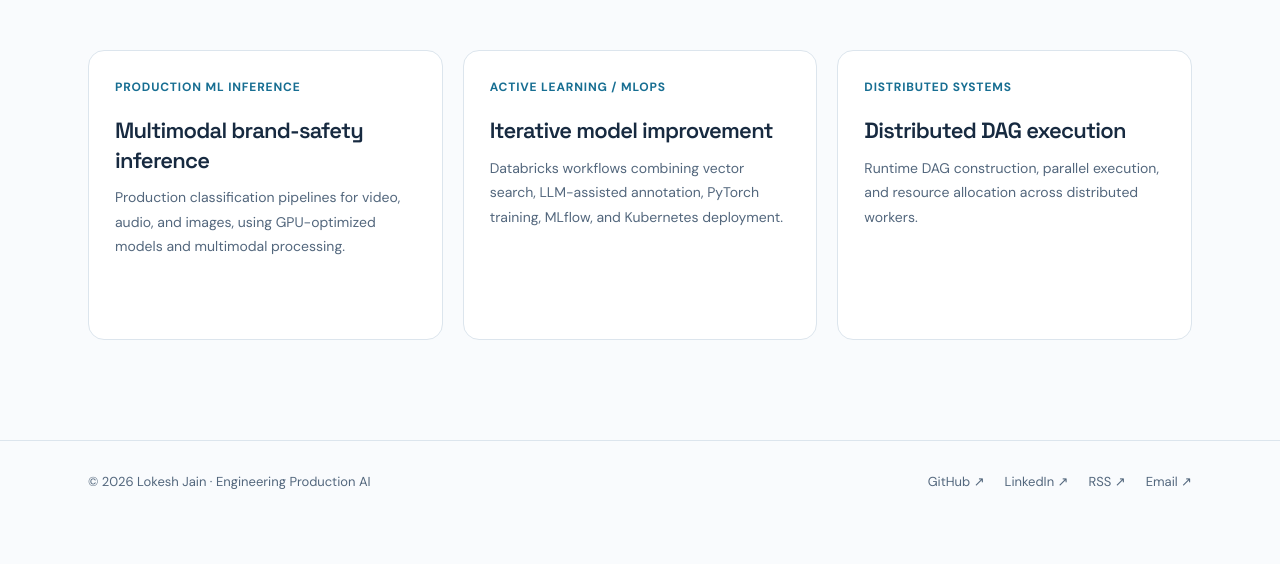
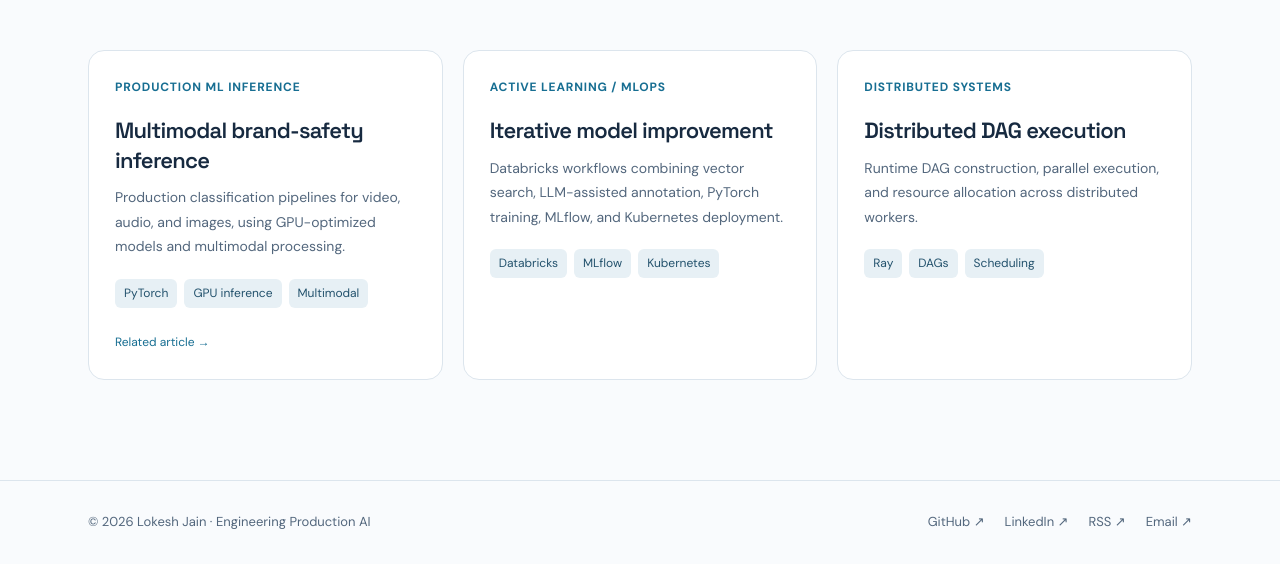
Before and after one commit to lokeshjain279/engineering-production-ai, an Astro site: page /projects in a window 1280 px wide. Shown: the part 327-891 px from the top of the page. Before the commit the page ends 851 px from the top, so only its background shows below. Built offline with nearby package versions, Linux system fonts and the light colour scheme; Astro itself is replaced by a stand-in of ours.

Commit message:
Improve project presentation and inference article

```diff
--- a/src/pages/projects.astro
+++ b/src/pages/projects.astro
@@ -1,4 +1,9 @@
 ---
 import Base from '../layouts/Base.astro';
+const projects=[
+{category:'Production ML inference',title:'Multimodal brand-safety inference',description:'Production classification pipelines for video, audio, and images, using GPU-optimized models and multimodal processing.',tags:['PyTorch','GPU inference','Multimodal'],link:'/articles/designing-scalable-ml-inference-pipelines/'},
+{category:'Active learning / MLOps',title:'Iterative model improvement',description:'Databricks workflows combining vector search, LLM-assisted annotation, PyTorch training, MLflow, and Kubernetes deployment.',tags:['Databricks','MLflow','Kubernetes']},
+{category:'Distributed systems',title:'Distributed DAG execution',description:'Runtime DAG construction, parallel execution, and resource allocation across distributed workers.',tags:['Ray','DAGs','Scheduling']}
+];
 ---
-<Base title="Projects | Engineering Production AI"><div class="shell"><header class="page-head"><div class="eyebrow">Selected engineering work</div><h1>Projects & systems</h1><p>Representative areas of engineering experience. Detailed implementations and internal systems are not publicly shared.</p></header><div class="grid" style="margin-bottom:100px"><div class="article-card"><div class="card-meta">Production ML inference</div><h3>Multimodal brand-safety inference</h3><p>Production classification pipelines for video, audio, and images, using GPU-optimized models and multimodal processing.</p></div><div class="article-card"><div class="card-meta">Active learning / MLOps</div><h3>Iterative model improvement</h3><p>Databricks workflows combining vector search, LLM-assisted annotation, PyTorch training, MLflow, and Kubernetes deployment.</p></div><div class="article-card"><div class="card-meta">Distributed systems</div><h3>Distributed DAG execution</h3><p>Runtime DAG construction, parallel execution, and resource allocation across distributed workers.</p></div></div></div></Base>
+<Base title="Projects | Engineering Production AI"><div class="shell"><header class="page-head"><div class="eyebrow">Selected engineering work</div><h1>Projects & systems</h1><p>Representative areas of engineering experience. Detailed implementations and internal systems are not publicly shared.</p></header><div class="grid" style="margin-bottom:100px">{projects.map(p=><div class="article-card"><div class="card-meta">{p.category}</div><h3>{p.title}</h3><p>{p.description}</p><div class="project-tags">{p.tags.map(t=><span>{t}</span>)}</div>{p.link&&<div class="card-bottom"><a href={p.link} style="color:var(--accent)">Related article →</a></div>}</div>)}</div></div></Base>
```
